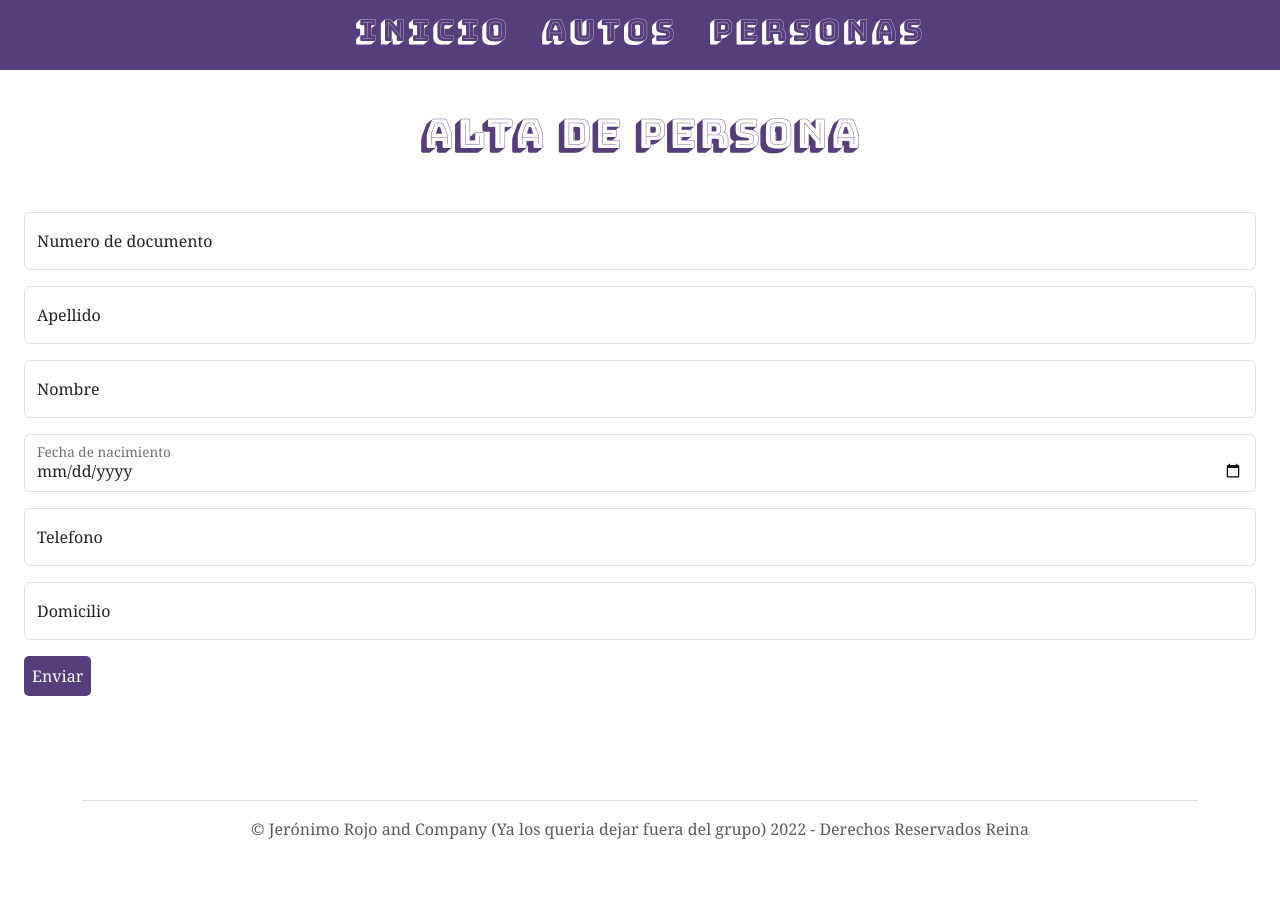
After one commit to MaximilianoHitter/ProgWebDinamica, a PHP site: page /phpMysql/Views/personas/NuevaPersona.php in a window 1280 px wide. The commit adds this page. Run offline with PHP 8.4, Linux system fonts and the light colour scheme; some libraries are stand-ins or nearby versions.

```diff
--- /dev/null
+++ b/phpMysql/Views/personas/NuevaPersona.php
@@ -0,0 +1,68 @@
+<!DOCTYPE html>
+<html lang="en">
+<head>
+    <meta charset="UTF-8">
+    <meta http-equiv="X-UA-Compatible" content="IE=edge">
+    <meta name="viewport" content="width=device-width, initial-scale=1.0">
+    <link rel="stylesheet" href="../../Public/bootstrap-5.1.3-dist/css/bootstrap.min.css">
+    <link rel="stylesheet" href="../../Public/cssPuro/style.css">
+    <link rel="preconnect" href="https://fonts.googleapis.com">
+    <link rel="preconnect" href="https://fonts.gstatic.com" crossorigin>
+    <link href="https://fonts.googleapis.com/css2?family=Bungee+Shade&display=swap" rel="stylesheet">
+    <title>Document</title>
+</head>
+<body>
+    <?php require_once '../templates/header.php'?>
+
+    <div class="containerPersonas">
+        <!-- <a id="btnViewPeople" class="btn" role="button" href="#">Informacion Dueños</a> -->
+        <h3><p class= "titulos text-center bienvenida">ALTA DE PERSONA</p></h3>
+
+    <?php
+        /* foreach($this->personas as $key){ ?>
+            <strong>DNI:</strong> <?php echo $key->getNroDni() ?>;
+            <strong>Apellidos:</strong> <?php echo $key->getApellido() ?>;
+            <strong>Nombre:</strong> <?php echo $key->getNombre() ?>;
+            <strong>Fecha nacimiento:</strong> <?php echo $key->getFechaNac() ?>;
+            <strong>Telefono:</strong> <?php echo $key->getTelefono() ?>;
+            <strong>Domicilio:</strong> <?php echo $key->getDomicilio() ?> <br><hr>
+       <?php  }*/ ?>
+    </div>
+    <div class="containerForm m-3 p-2">
+        <form action="../accion/personacontrol.php" method="POST">
+            <div class="form-floating mb-3">
+                <input type="number" class="form-control" name="inputDni" id="inputDni" placeholder="Numero de documento">
+                <label for="inputDni">Numero de documento</label>
+            </div>
+            <div class="form-floating mb-3">
+                <input type="text" class="form-control" name="inputApellido" id="inputApellido" placeholder="Apellido">
+                <label for="inputApellido">Apellido</label>
+            </div>
+            <div class="form-floating mb-3">
+                <input type="text" class="form-control" name="inputNombre" id="inputNombre" placeholder="Nombre">
+                <label for="inputNombre">Nombre</label>
+            </div>
+            <div class="form-floating mb-3">
+                <input type="date" class="form-control" name="inputFechaNac" id="inputFechaNac" placeholder="Fecha nacimiento">
+                <label for="inputFechaNac">Fecha de nacimiento</label>
+            </div>
+            <div class="form-floating mb-3">
+                <input type="text" class="form-control" name="inputTelefono" id="inputTelefono" placeholder="Numero de telefono">
+                <label for="inputTelefono">Telefono</label>
+            </div>
+            <div class="form-floating mb-3">
+                <input type="text" class="form-control" name="inputDomicilio" id="inputDomicilio" placeholder="Domicilio">
+                <label for="inputDomicilio">Domicilio</label>
+            </div>
+            <div class="mb-3">
+                <input type="hidden" name="accion" id="accion" value="nuevo">
+                <input id="btnViewPeople" class="p-2" type="submit" value="Enviar">
+            </div>
+
+
+        </form>
+    </div>
+
+    <?php require_once '../templates/footer.php' ?>
+</body>
+</html>
```
Also changed, not shown: phpMysql/Views/autos/index.php (+3 -4 lines), phpMysql/Views/personas/index.php (+15 -48 lines).
